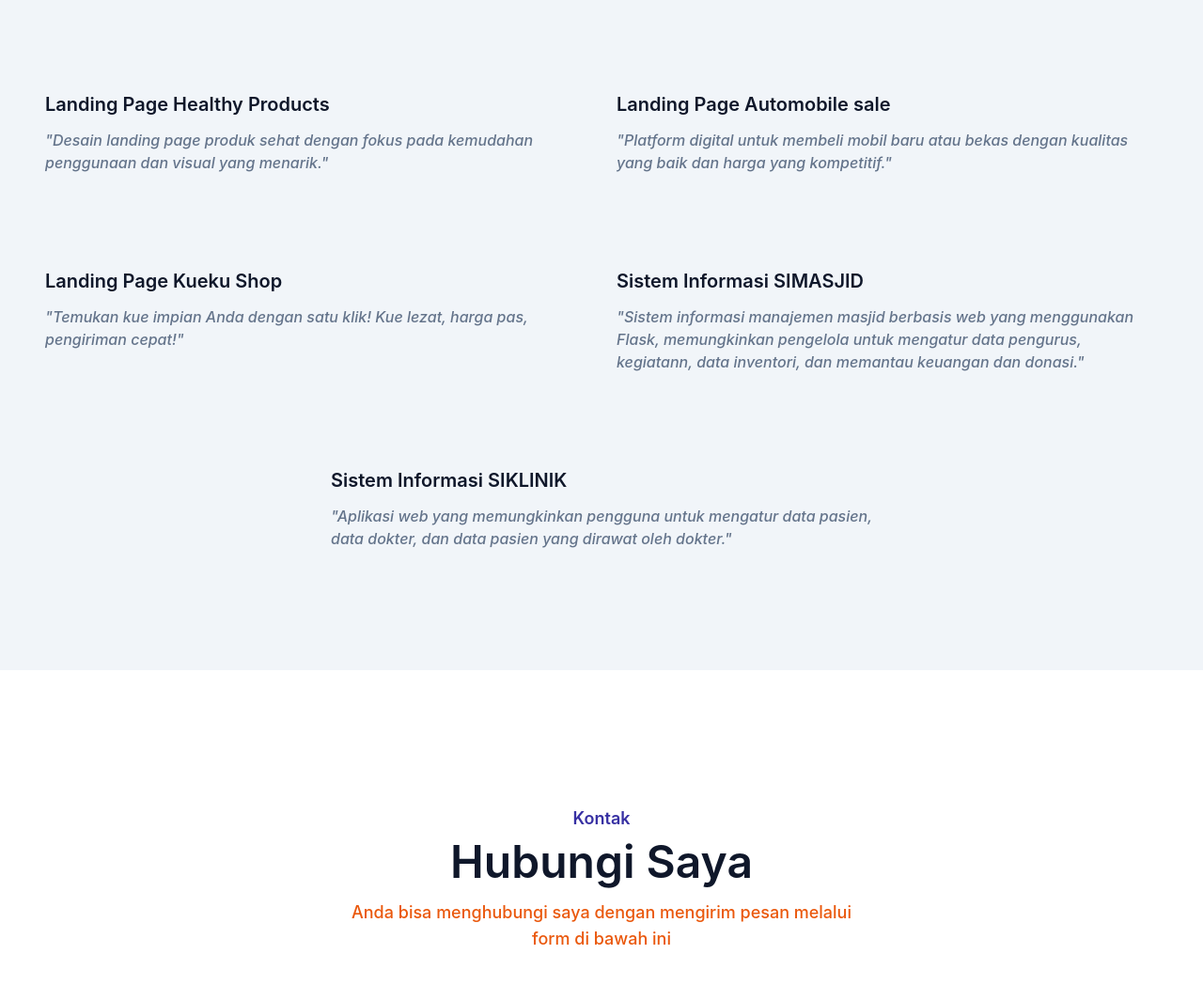
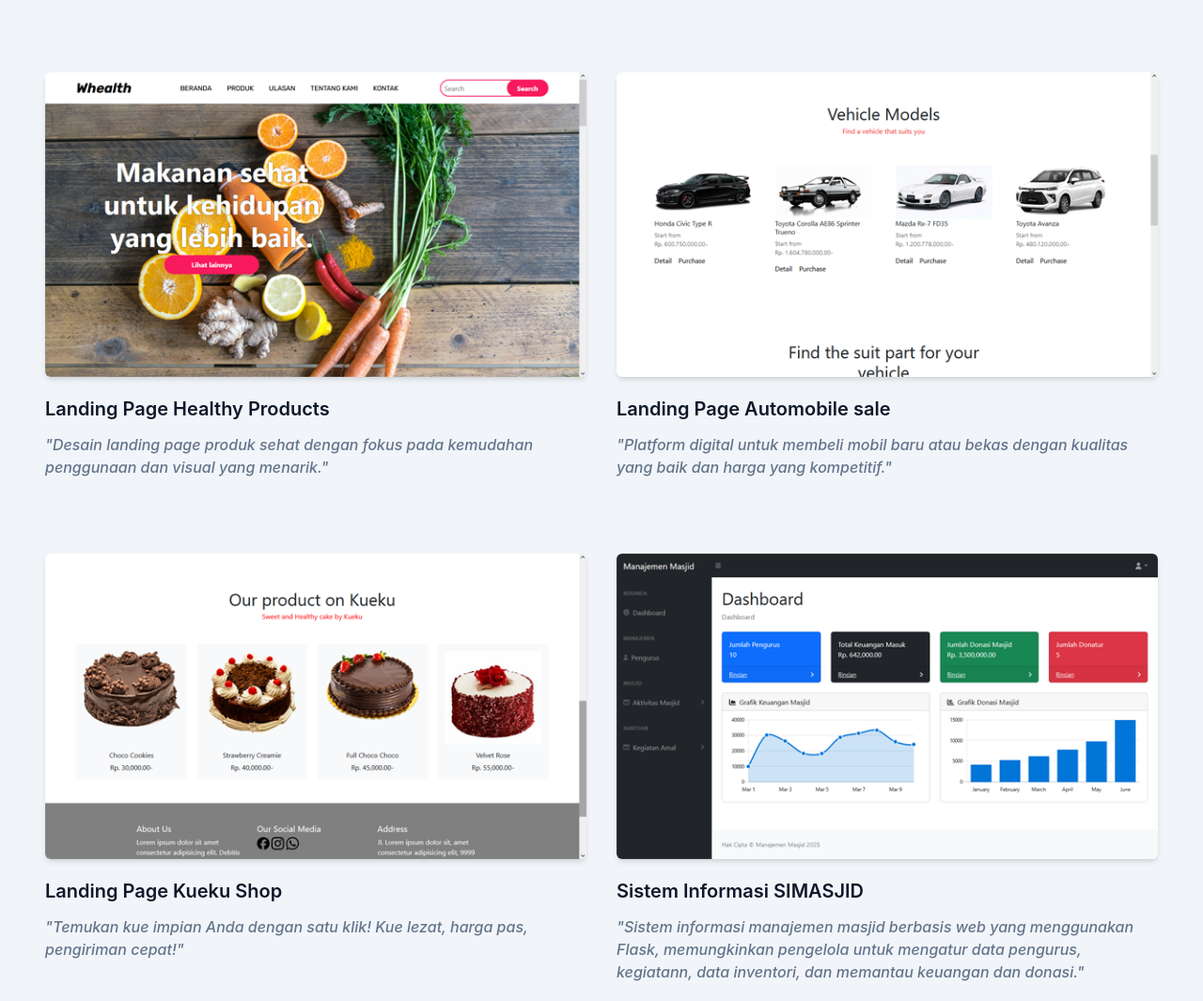
Before and after one commit to Orecareal/portfolio-tailwind, a website: page index.html in a window 1280 px wide. Shown: the part 1447-2512 px from the top of the page at 94% size. Drawn offline with Linux system fonts and the light colour scheme; the site is published under a folder, as on GitHub Pages, so addresses that start at the root find nothing.

Commit message:
source code updated.

```diff
--- a/index.html
+++ b/index.html
@@ -193,28 +193,28 @@
         <div class="w-full px-4 flex flex-wrap justify-center">
           <div class="mb-12 p-4 md:w-1/2">
             <div class="rounded-md shadow-md overflow-hidden">
-              <img src="/dist/img/projects/landing-page_1.png" width="w-full" alt="" />
+              <img src="./dist/img/projects/landing-page_1.png" width="w-full" alt="" />
             </div>
             <h3 class="font-semibold text-xl text-dark mt-5 mb-3">Landing Page Healthy Products</h3>
             <p class="italic font-medium text-base text-grey">"Desain landing page produk sehat dengan fokus pada kemudahan penggunaan dan visual yang menarik."</p>
           </div>
           <div class="mb-12 p-4 md:w-1/2">
             <div class="rounded-md shadow-md overflow-hidden">
-              <img src="/dist/img/projects/landing-page_2.png" width="w-full" alt="" />
+              <img src="./dist/img/projects/landing-page_2.png" width="w-full" alt="" />
             </div>
             <h3 class="font-semibold text-xl text-dark mt-5 mb-3">Landing Page Automobile sale</h3>
             <p class="font-medium text-grey italic">"Platform digital untuk membeli mobil baru atau bekas dengan kualitas yang baik dan harga yang kompetitif."</p>
           </div>
           <div class="mb-12 p-4 md:w-1/2">
             <div class="rounded-md shadow-md overflow-hidden">
-              <img src="/dist/img/projects/landing-page_3.png" width="w-full" alt="" />
+              <img src="./dist/img/projects/landing-page_3.png" width="w-full" alt="" />
             </div>
             <h3 class="font-semibold text-xl text-dark mt-5 mb-3">Landing Page Kueku Shop</h3>
             <p class="italic font-medium text-base text-grey">"Temukan kue impian Anda dengan satu klik! Kue lezat, harga pas, pengiriman cepat!"</p>
           </div>
           <div class="mb-12 p-4 md:w-1/2">
             <div class="rounded-md shadow-md overflow-hidden">
-              <img src="/dist/img/projects/flask-simasjid.png" width="w-full" alt="" />
+              <img src="./dist/img/projects/flask-simasjid.png" width="w-full" alt="" />
             </div>
             <h3 class="font-semibold text-xl text-dark mt-5 mb-3">Sistem Informasi SIMASJID</h3>
             <p class="italic font-medium text-base text-grey">
@@ -223,7 +223,7 @@
           </div>
           <div class="mb-12 p-4 md:w-1/2">
             <div class="rounded-md shadow-md overflow-hidden">
-              <img src="/dist/img/projects/flask-siklinik.png" width="w-full" alt="" />
+              <img src="./dist/img/projects/flask-siklinik.png" width="w-full" alt="" />
             </div>
             <h3 class="font-semibold text-xl text-dark mt-5 mb-3">Sistem Informasi SIKLINIK</h3>
             <p class="italic font-medium text-base text-grey">"Aplikasi web yang memungkinkan pengguna untuk mengatur data pasien, data dokter, dan data pasien yang dirawat oleh dokter."</p>
```
